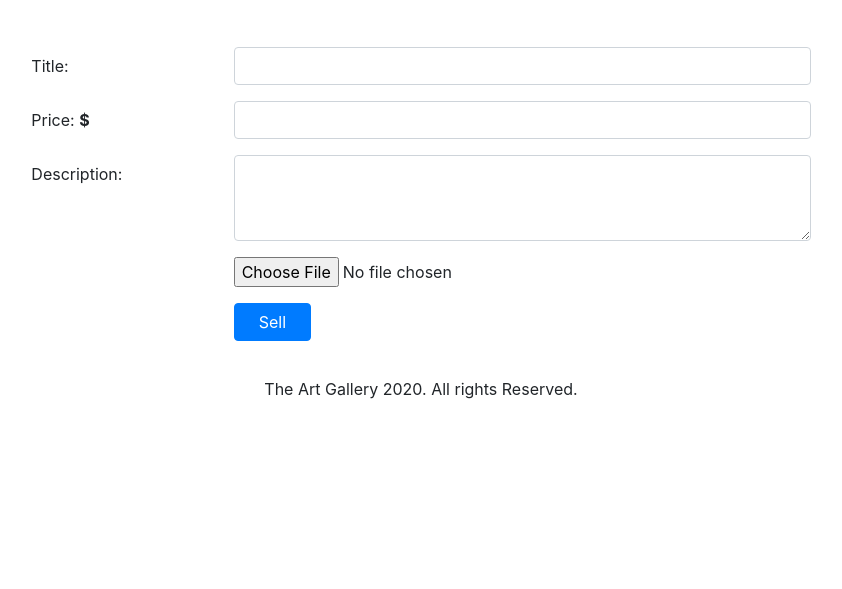
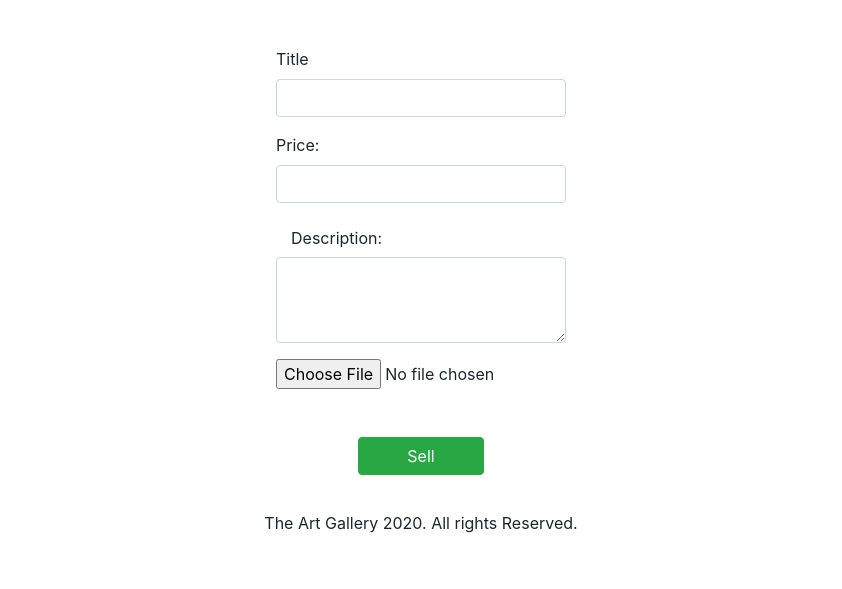
Before and after one commit to hassansuhaib/theartgallery, a Flask app: page /sell in a window 1280 px wide. Shown: the part 211-800 px from the top of the page, without its empty margins (219-1061 px from the left). Run offline with Flask 2, Linux system fonts and the light colour scheme; some libraries are stand-ins or nearby versions.

Commit message:
Front-end Done

```diff
--- a/templates/login.html
+++ b/templates/login.html
@@ -21,7 +21,7 @@
                     <label for="inputPassword">Password:</label>
                     <input type="password" name="password" class="form-control" id="inputPassword">
                 </div>
-                <div class="form-group d-flex justify-content-center">
+                <div class="form-group d-flex justify-content-center mt-5">
                     <button type="submit" class="btn btn-primary">Login</button>
                 </div>
             </form>
--- a/templates/register.html
+++ b/templates/register.html
@@ -8,9 +8,9 @@ Register
 <section id="register">
     <div id="register-top" class="d-flex flex-column justify-content-center align-items-center top" style="
             background-image: url({{ url_for('static', filename='images/register.jpg') }});">
-        <h2 class="display-3 font-weight-bold" style="color:white;">Login</h2>
+        <h2 class="display-3 font-weight-bold" style="color:white;">Register</h2>
     </div>
-    <div id="register-form" class="container col-8 col-sm-6 col-lg-3 mt-5">
+    <div id="register-form" class="container col-8 col-sm-6 col-lg-4 col-xl-3 mt-5">
         <form>
             <div class="form-group">
                 <label for="inputName">Username</label>
@@ -27,7 +27,7 @@ Register
                 <label for="inputPassword">Password Again:</label>
                 <input type="password" name="secPassword" class="form-control" id="secPassword">
             </div>
-            <div class="form-group d-flex justify-content-center">
+            <div class="form-group d-flex justify-content-center mt-5">
                 <button type="submit" class="btn btn-primary">Register</button>
             </div>
         </form>
--- a/templates/sell.html
+++ b/templates/sell.html
@@ -14,42 +14,27 @@ active
     background-image: url({{ url_for('static', filename='images/sell.jpg') }});">
         <h2 class="display-3 font-weight-bold" style="color:white;">SELL</h2>
     </div>
-    <div id="sell-form" class="mt-5 px-5">
+    <div id="sell-form" class="container col-8 col-sm-6 col-lg-4 col-xl-3 mt-5">
         <form enctype="multipart/form-data">
-            <div class="form-group row">
-                <div class="col-md-2"></div>
-                <label for="inputTitle" class="col-sm-2 col-form-label">Title:</label>
-                <div class="col-sm-6">
-                    <input type="text" name="title" class="form-control" id="inputTitle">
-                </div>
-                <div class="col-md-2"></div>
+            <div class="form-group">
+                <label for="inputName">Title</label>
+                <input type="text" name="name" class="form-control" id="inputName" aria-describedby="emailHelp">
+
             </div>
-            <div class="form-group row">
-                <div class="col-md-2"></div>
-                <label for="inputPrice" class="col-sm-2 col-form-label">Price: <b>$</b></label>
-                <div class="col-sm-6">
-                    <input type="number" name="price" class="form-control" id="inputPrice" min="1">
-                </div>
-                <div class="col-md-2"></div>
+            <div class="form-group">
+                <label for="inputPrice">Price:</label>
+                <input type="number" name="price" class="form-control" id="inputPrice">
             </div>
-            <div class="form-group row purple-border">
-                <div class="col-md-2"></div>
+            <div class="form-group">
                 <label for="description" class="col-sm-2 col-form-label">Description: </label>
-                <div class="col-sm-6">
-                    <textarea class="form-control" name="description" id="description" rows="3"></textarea>
-                </div>
+                <textarea class="form-control" name="description" id="description" rows="3"></textarea>
             </div>
-            <div class="form-group row">
-                <div class="col-md-4"></div>
-                <div class="col-sm-8 d-flex d-sm-block justify-content-center">
-                    <input type="file" name="image" id="file" class="inputFile">
-                </div>
+            <div class="form-group">
+                <input type="file" name="image" id="file" class="inputFile">
             </div>
-            <div class="form-group row">
-                <div class="col-md-4"></div>
-                <div class="col-sm-8 d-flex d-sm-block justify-content-center">
-                    <button type="submit" class="btn btn-primary px-4">Sell</button>
-                </div>
+
+            <div class="form-group d-flex justify-content-center mt-5">
+                <button type="submit" class="btn btn-success px-5">Sell</button>
             </div>
         </form>
     </div>
```
